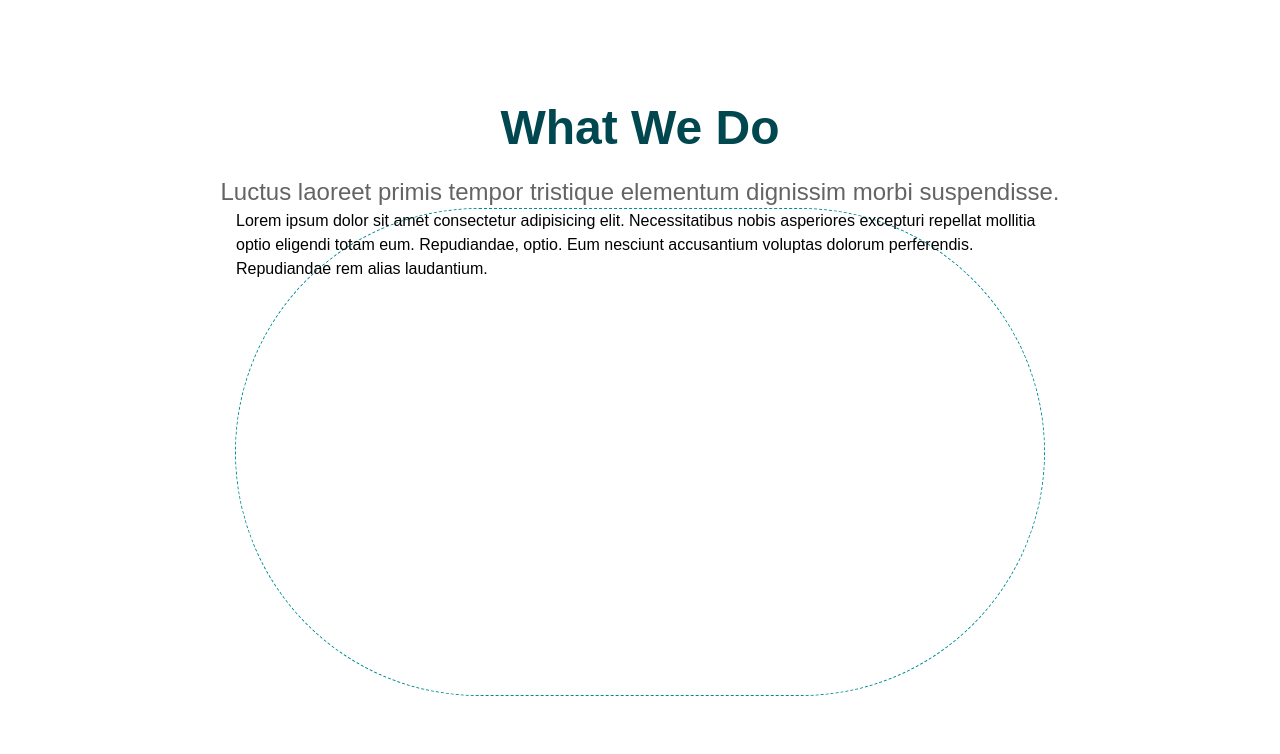
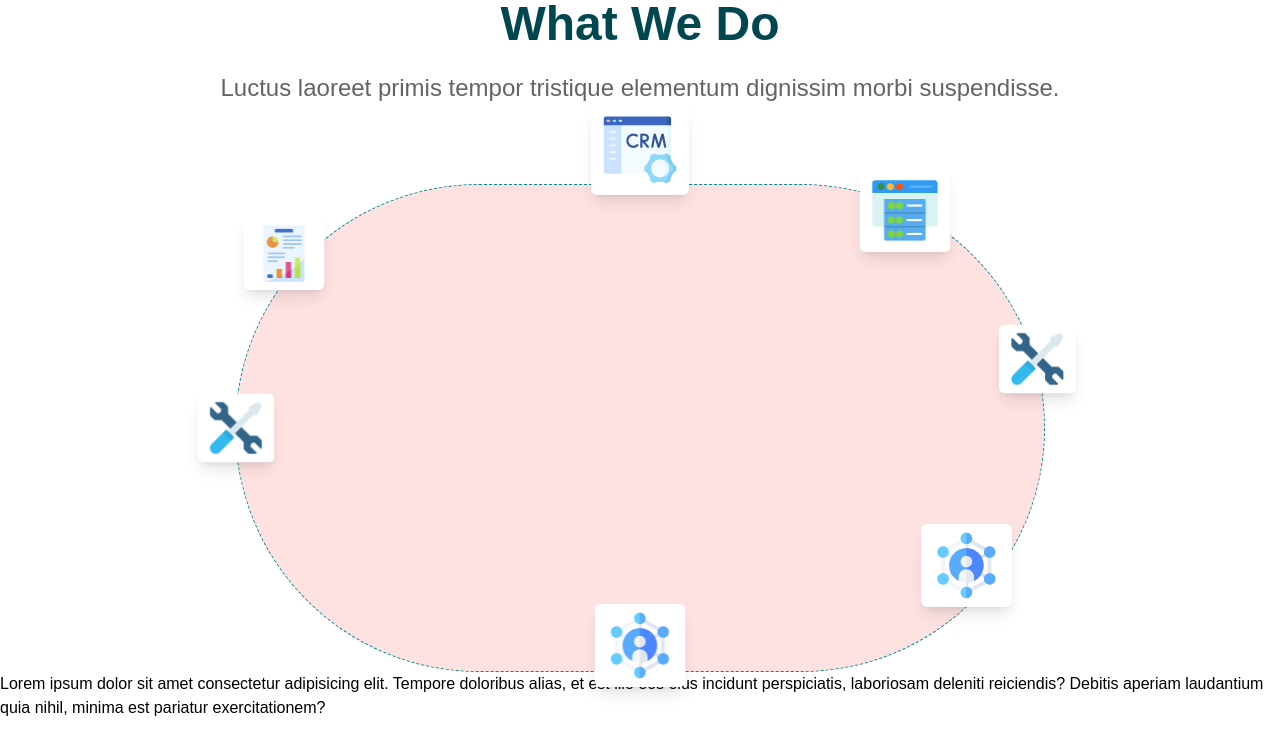
Before and after one commit to mallick-portfolio/tailwind-wedo, a website: page src/index.html in a window 1280 px wide. Drawn offline with Linux system fonts and the light colour scheme.

Commit message:
added image icon

```diff
--- a/src/index.html
+++ b/src/index.html
@@ -8,10 +8,9 @@
     <link href="./style/output.css" rel="stylesheet" />
   </head>
   <body>
-    <section
-      class="px-24 mx-auto h-screen w-screen flex flex-col items-center justify-center"
-    >
-      <div class="text-center">
+    <section class="overflow-hidden">
+      <div class="px-24 mx-auto w-screen flex flex-col items-center">
+        <div class="text-center mb-20">
           <h3 class="text-[#004750] text-5xl capitalize mb-6 font-semibold">
             What we do
           </h3>
@@ -21,12 +20,66 @@
           </p>
         </div>
         <div
-        class="w-[810px] h-[488px] border border-dashed border-[#008C96] rounded-full"
+          class="w-[810px] h-[488px] border border-dashed border-[#008C96] rounded-full relative bg-red-100"
         >
-        Lorem ipsum dolor sit amet consectetur adipisicing elit. Necessitatibus
-        nobis asperiores excepturi repellat mollitia optio eligendi totam eum.
-        Repudiandae, optio. Eum nesciunt accusantium voluptas dolorum
-        perferendis. Repudiandae rem alias laudantium.
+          <div class="absolute -top-20 left-1/2 -translate-x-1/2">
+            <img
+              class="px-3 py-2 bg-white rounded-md shadow-lg"
+              src="./images/crm.png"
+              alt=""
+            />
+          </div>
+          <div class="absolute top-8 left-12 -translate-x-1/2">
+            <img
+              class="px-3 py-2 bg-white rounded-md shadow-lg"
+              src="./images/business-report.png"
+              alt=""
+            />
+          </div>
+          <div
+            class="absolute top-1/2 -translate-y-1/2 left-0 -translate-x-1/2"
+          >
+            <img
+              class="px-3 py-2 bg-white rounded-md shadow-lg"
+              src="./images/path.png"
+              alt=""
+            />
+          </div>
+          <div class="absolute -bottom-4 left-1/2 -translate-x-1/2">
+            <img
+              class="px-3 py-2 bg-white rounded-md shadow-lg"
+              src="./images/community-manager.png"
+              alt=""
+            />
+          </div>
+          <div class="absolute -top-4 right-12 -translate-x-1/2">
+            <img
+              class="px-3 py-2 bg-white rounded-md shadow-lg"
+              src="./images/browser.png"
+              alt=""
+            />
+          </div>
+          <div class="absolute bottom-1/2 -translate-y-1/2 -right-8">
+            <img
+              class="px-3 py-2 bg-white rounded-md shadow-lg"
+              src="./images/path.png"
+              alt=""
+            />
+          </div>
+          <div class="absolute bottom-16 right-8">
+            <img
+              class="px-3 py-2 bg-white rounded-md shadow-lg"
+              src="./images/community-manager.png"
+              alt=""
+            />
+          </div>
+        </div>
+      </div>
+      <div>
+        Lorem ipsum dolor sit amet consectetur adipisicing elit. Tempore
+        doloribus alias, et est illo eos eius incidunt perspiciatis, laboriosam
+        deleniti reiciendis? Debitis aperiam laudantium quia nihil, minima est
+        pariatur exercitationem?
       </div>
     </section>
   </body>
```
Also changed, not shown: src/images/browser.png (renamed from src/images/browser 1.png), src/images/business-report.png (renamed from src/images/business-report 1.png), src/images/community-manager.png (renamed from src/images/community-manager 1.png), src/images/credit-card.png (renamed from src/images/credit-card (1) 1.png), src/images/crm.png (renamed from src/images/crm 3.png), src/images/group.png (renamed from src/images/group (1) 1.png), src/images/path.png (added), src/images/path3215.png (deleted), src/style/output.css. Lines whose indentation alone changed are shown as unchanged.
